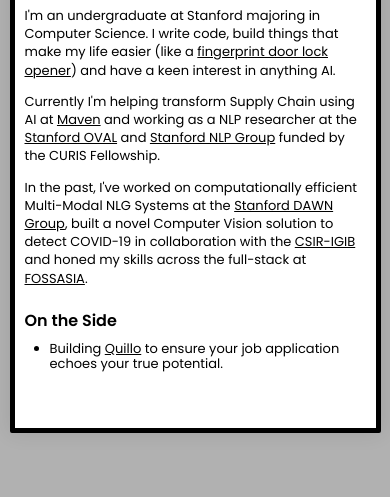
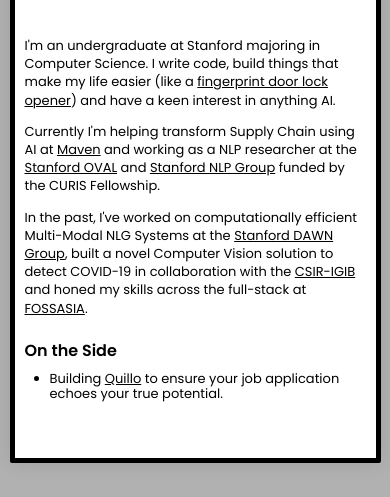
Before and after one commit to aryanguls/aryanguls.github.io, a plain HTML site: page index.html in a window 390 px wide. Shown: the part 377-874 px from the top of the page. Before the commit the page ends 844 px from the top, so only its background shows below. Drawn offline with Linux system fonts and the light colour scheme.

Commit message:
Update index.css

```diff
--- a/index.css
+++ b/index.css
@@ -131,7 +131,7 @@ a:hover {
 @media only screen and (max-width: 576px) {
 
     body {
-        padding-top: env(safe-area-inset-top, 30px);
+        padding-top: 30px;
     }
 
     .profile-container {
```
